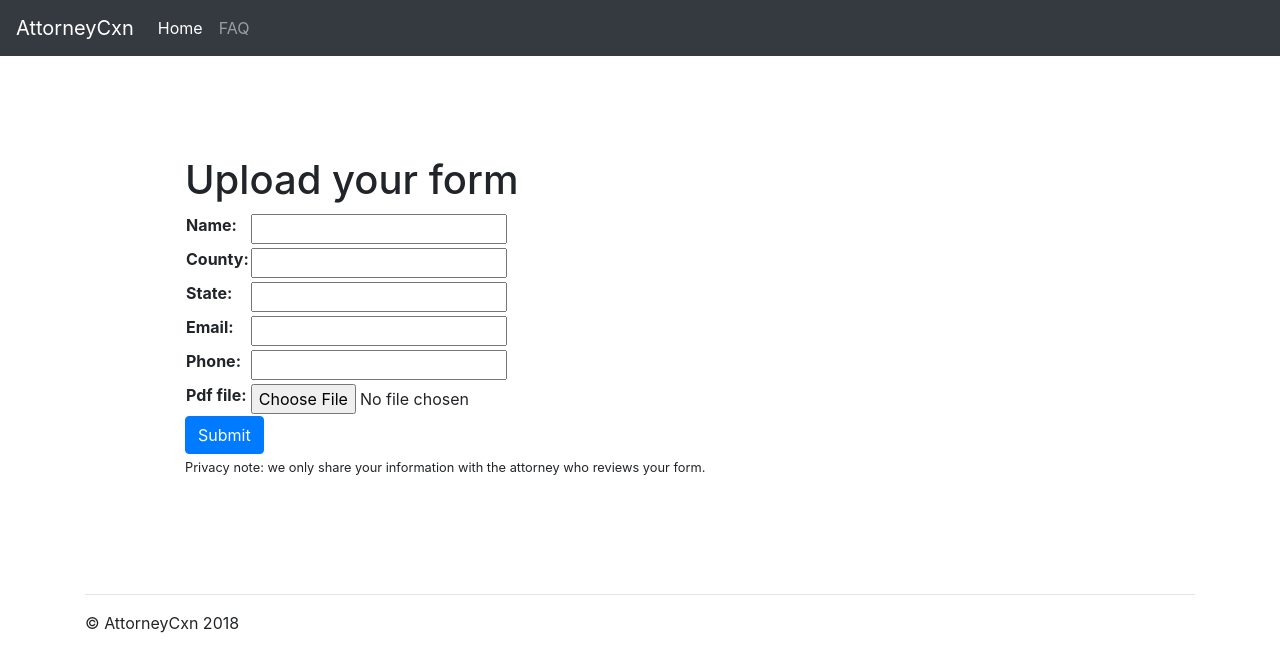
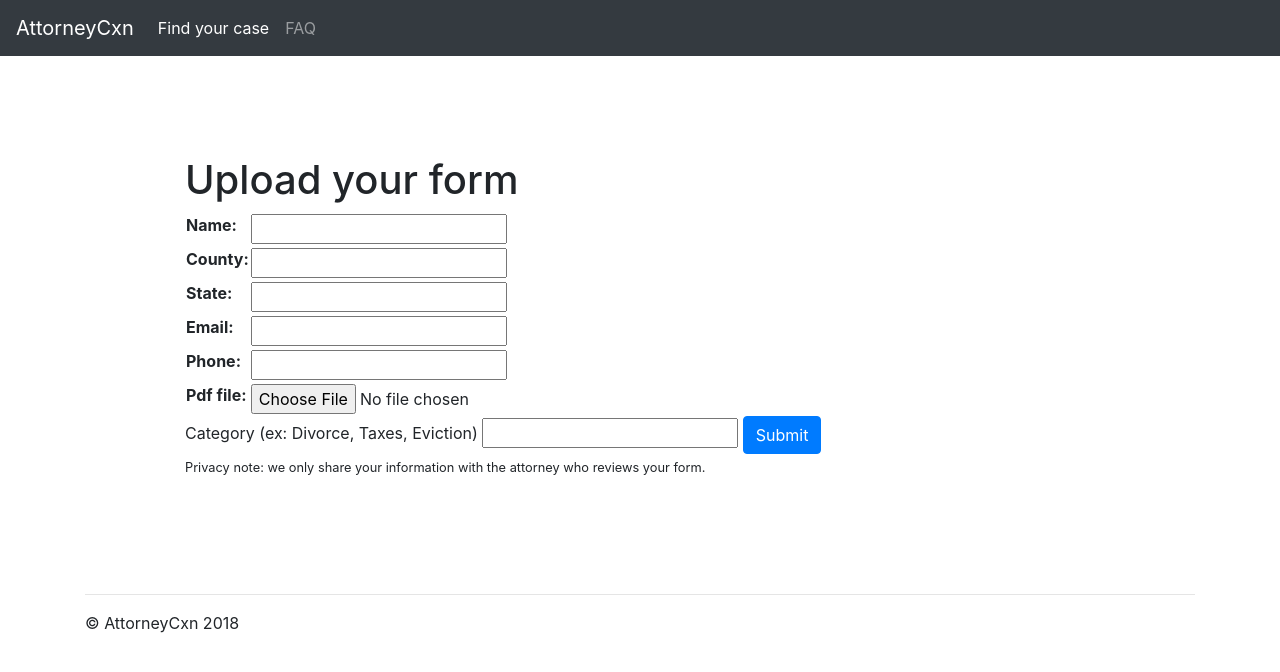
Before and after one commit to MusicCityLegalHackers/atty-cxn, a Django app: page /upload-form in a window 1280 px wide. Shown: the top 672 px of the page. Run offline with Django 3.2, Linux system fonts and the light colour scheme; some libraries are stand-ins or nearby versions.

Commit message:
Add 'state' field to Client and Attorney. Start implementation of assigning an attorney to a Case. Add URL for looking up a case by 'case_id'. Add (an empty) FAQ.

```diff
--- a/main/models.py
+++ b/main/models.py
@@ -3,6 +3,8 @@ from django.db import models
 # Create your models here.
 
 from django.contrib.auth.models import AbstractUser
+
+from itertools import cycle
 
 class User(AbstractUser):
   pass
@@ -15,6 +17,7 @@ class Attorney(models.Model):
   phone = models.CharField(max_length=12, unique=True)
   specialization = models.CharField(max_length=50)
   bpr = models.IntegerField() # Bar ID
+  is_next = models.BooleanField(default=False)
 
   def __str__(self):
     return self.name + " (Attorney)"
@@ -38,6 +41,8 @@ class Case(models.Model):
     'Attorney',
     on_delete=models.PROTECT,
   )
+  # category used to match Case with Attorney specialization
+  category = models.CharField(max_length=30)
   opened_on = models.DateField(auto_now_add=True)
   closed_on = models.DateField()
   is_open = models.BooleanField(default=True)
--- a/main/templates/base.html
+++ b/main/templates/base.html
@@ -27,7 +27,7 @@
   <div class="collapse navbar-collapse" id="navbarsExampleDefault">
     <ul class="navbar-nav mr-auto">
       <li class="nav-item active">
-        <a class="nav-link" href="/">Home <span class="sr-only">(current)</span></a>
+        <a class="nav-link" href="/case">Find your case <span class="sr-only">(current)</span></a>
       </li>
       <li class="nav-item">
         <a class="nav-link" href="/faq">FAQ</a>
--- a/main/templates/upload_form.html
+++ b/main/templates/upload_form.html
@@ -22,6 +22,8 @@
               {{ client_form.as_table }}
               {{ legal_form.as_table }}
               </table>
+              <label for="category">Category (ex: Divorce, Taxes, Eviction)</label>
+              <input type="text" name="category"/>
             <button type="submit" class="btn btn-primary">Submit</button>
             </form>
             <div><small>Privacy note: we only share your information with the attorney who reviews your form.</small></div>
--- a/main/urls.py
+++ b/main/urls.py
@@ -1,4 +1,4 @@
-from django.urls import path
+from django.urls import path, re_path
 
 from . import views
 
@@ -7,4 +7,6 @@ urlpatterns = [
     path('get-advice-and-upload', views.get_advice_and_upload),
     path('upload-form', views.upload_form),
     path('faq', views.faq),
+    path('case', views.case_lookup),
+    re_path('case/(?P<case_id>[0-9A-Z]{8})/$', views.case_lookup),
 ]
--- a/main/views.py
+++ b/main/views.py
@@ -2,7 +2,7 @@ from django.shortcuts import render, redirect
 from main.forms import UploadLegalDoc, ClientForm
 from main.models import Attorney, Client, Case, LegalDoc
 
-from main.utilities import find_attorney
+from main.utilities import assign_attorney, gen_case_id
 
 # Create your views here.
 
@@ -41,14 +41,33 @@ def upload_form(request):
     # probably want to check each individually since `and` short circuits
     if legal_form.is_valid() and client_form.is_valid():
       client_form_data = client_form.cleaned_data
+      # see whether client is in db already
       new_client = Client.objects.create(
         name=client_form_data['name'],
         county=client_form_data['county'],
+        state=client_form_data['state'],
         email=client_form_data['email']
       )
       new_legal_doc = LegalDoc.objects.create(
         pdf_file=request.FILES['pdf_file'],
         client=new_client
+      )
+      case_category = request.POST['category']
+      #TODO
+      # create Case
+      # assign Attorney to Case
+      case_attorney = assign_attorney(new_client.state, new_client.county, case_category)
+      new_case = Case.objects.create(
+        client=new_client,
+        attorney=case_attorney,
+        case_id=gen_case_id()
+      )
+      # may want to set num_days somewhere else
+      num_days = 2
+      return render(
+        request,
+        'upload_successful.html',
+        {'num_days': num_days, 'case_id': new_case.case_id}
       )
   else:
     client_form = ClientForm()
@@ -57,3 +76,6 @@ def upload_form(request):
 
 def faq(request):
   return render(request, 'faq.html')
+
+def case_lookup(request, case_id):
+  return render(request, 'case.html', {'case_id': case_id})
```
Also changed, not shown: main/templates/case.html (added, +25 -0 lines), main/templates/success.html (deleted, +0 -9 lines), main/templates/upload_successful.html (added, +24 -0 lines), main/utilities.py (+21 -3 lines), main/migrations/0007_attorney_is_next.py (added), main/migrations/0008_case_category.py (added), main/templates/old/get_advice.html (renamed from main/templates/get_advice.html), main/templates/old/upload.html (renamed from main/templates/upload.html), 2 other files.
